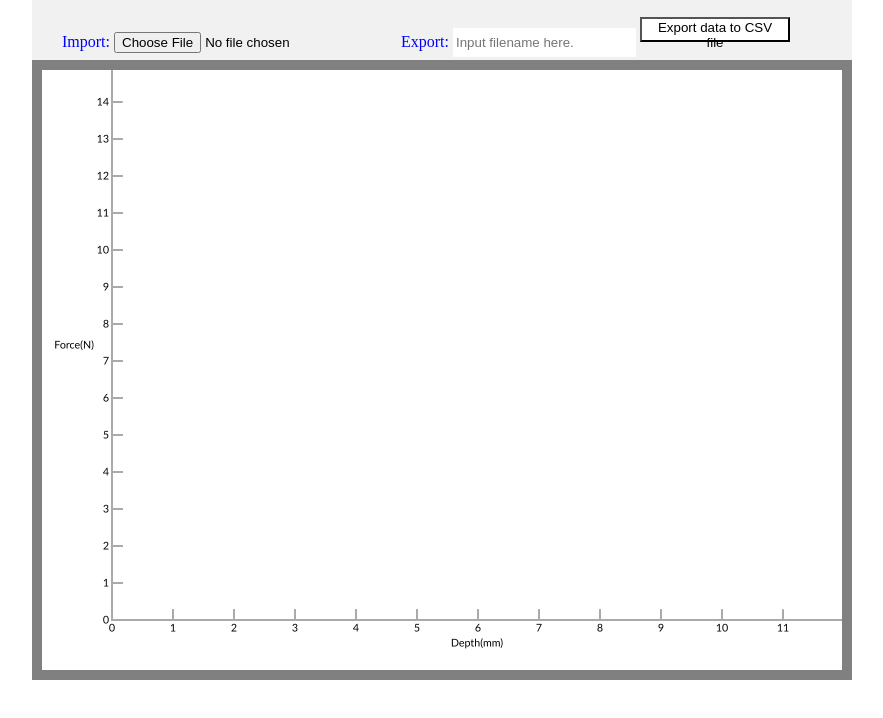
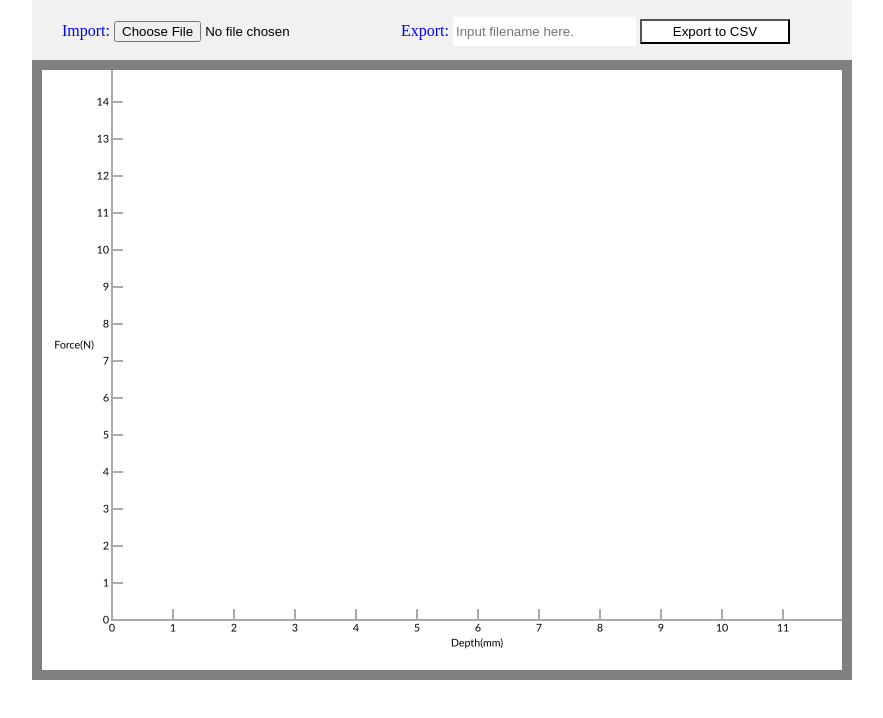
Before and after one commit to nafu/force-sense-drawing-tool, a plain HTML site: page sample.html in a window 1280 px wide. Shown: the whole page, without its empty margins (58-941 px from the left). Drawn offline with Linux system fonts and the light colour scheme.

Commit message:
Change export button text

```diff
--- a/sample.html
+++ b/sample.html
@@ -15,7 +15,7 @@
       <input id="readfile" type="file" onchange="window.loadFile(event)"/>
       <span>Export:</span>
       <input id="filename" type="text" name="filename" placeholder="Input filename here.">
-      <button onclick="window.exportData()">Export data to CSV file</button>
+      <button onclick="window.exportData()">Export to CSV</button>
     </div>
     <div id="sketch">
       <canvas id="paint"></canvas>
```
